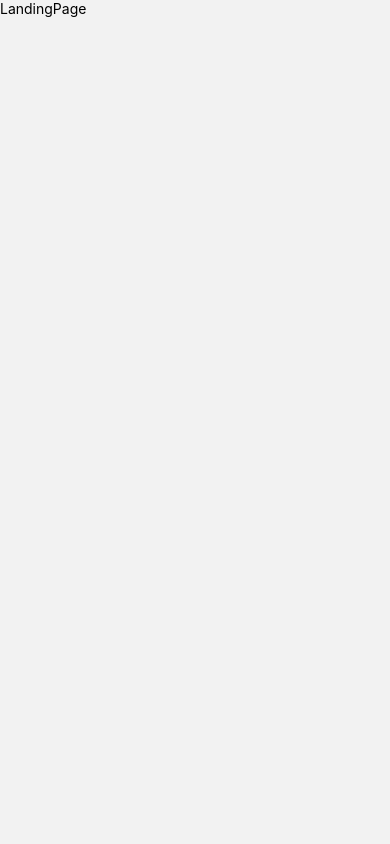
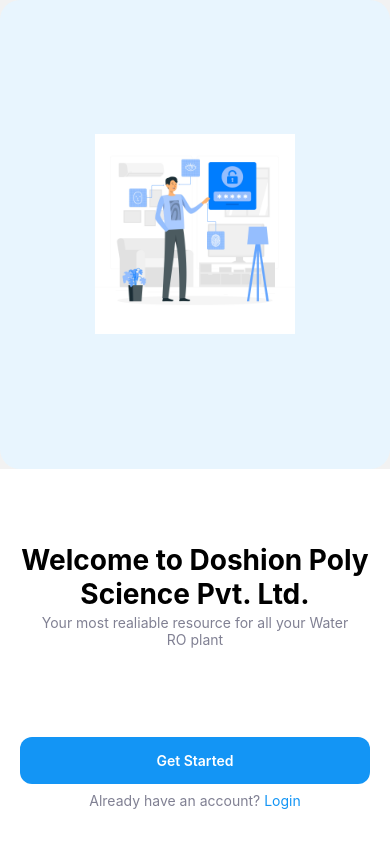
Before and after one commit to Infolanze807/water-ro-app, a React Native app: screen /landingpage in a window 390 px wide. Built offline with nearby package versions, Linux system fonts and the light colour scheme.

Commit message:
Color theme

```diff
--- a/App.js
+++ b/App.js
@@ -13,7 +13,7 @@
   const Stack = createStackNavigator();
   return (
       <NavigationContainer>
-        <Stack.Navigator initialRouteName="sign-up" screenOptions={{headerShown:false}}>
+        <Stack.Navigator initialRouteName="landingpage" screenOptions={{headerShown:false}}>
           <Stack.Screen name="Home" component={HomeTabNavigation} />
           <Stack.Screen name="sign-up" component={Sign_up} />
           <Stack.Screen name="sign-in" component={Sign_in} />
--- /dev/null
+++ b/src/Components/Colors/Colors.js
@@ -0,0 +1,11 @@
+const colors = {
+    primary: '#1395f5',
+    background: '#e8f5fe',
+    gray: '#808093',
+    white: '#ffffff',
+    black: '#000000',
+    lightGray: '#f3f4f6',
+    // Add more colors as needed
+  };
+
+  export default colors;
--- a/src/Components/LandingPage/LandingPage.js
+++ b/src/Components/LandingPage/LandingPage.js
@@ -1,12 +1,120 @@
-import { View, Text } from 'react-native'
+import { View, Text, StyleSheet, TouchableOpacity, Image, Platform } from 'react-native'
 import React from 'react'
+import img from "../../../assets/images/4140045.jpg"
+import colors from '../Colors/Colors'
 
-const LandingPage = () => {
+const LandingPage = ({navigation}) => {
   return (
-    <View>
-      <Text>LandingPage</Text>
+    <View style={styles.container}>
+      <View style={styles.mainContainer}>
+        <Image style={styles.image} source={img} alt='Image' />
+      </View>
+      <View style={styles.secondContainer}>
+        <View style={styles.mainSecond}>
+          <Text style={styles.mainMain}>Welcome to Doshion Poly Science Pvt. Ltd.</Text>
+          <Text style={styles.subMain}>Your most realiable resource for all your Water RO plant</Text>
+        </View>
+        <View style={styles.subSecond}>
+          <TouchableOpacity style={styles.button} onPress={() => {
+              navigation.navigate("sign-up");
+            }}>
+            <Text style={styles.buttonText}>Get Started</Text>
+          </TouchableOpacity>
+          <View style={styles.mainLogin}>
+            <Text style={styles.subLogin}>Already have an account?</Text>
+            <TouchableOpacity onPress={() => {
+              navigation.navigate("sign-in");
+            }}>
+              <Text style={styles.login}>Login</Text>
+            </TouchableOpacity>
+          </View>
+        </View>
+      </View>
     </View>
   )
 }
 
-export default LandingPage
+export default LandingPage;
+
+const styles= StyleSheet.create({
+   container: {
+    flex: 1,
+   },
+   mainContainer: {
+    flex:5,
+    alignItems: 'center',
+    justifyContent: 'center',
+    backgroundColor: colors.background,
+    ...Platform.select({
+      ios: {
+        shadowColor: '#000',
+        shadowOffset: { width: 0, height: 2 },
+        shadowOpacity: 0.2,
+        shadowRadius: 4,
+      },
+      android: {
+        elevation: 7,
+      },
+    }),
+    borderRadius: 20,
+   },
+   secondContainer: {
+    flex:4,
+    paddingHorizontal: 20,
+    backgroundColor: 'white'
+   },
+   mainSecond: {
+    // backgroundColor: 'green',
+    flex: 3,
+    display: 'flex',
+    justifyContent: 'center',
+    alignItems: 'center',
+    paddingTop: 20,
+   },
+   subSecond: {
+    flex: 2,
+    display: 'flex',
+    justifyContent: 'center',
+    alignItems: 'center',
+   },
+   image: {
+    height: 200,
+    width: 200,
+   },
+   mainMain: {
+    fontSize: 28,
+    fontWeight: '700',
+    textAlign: 'center',
+   },
+   subMain: {
+    fontSize: 14,
+    textAlign: 'center',
+    paddingTop: 3,
+    color: colors.gray,
+    paddingHorizontal: 15,
+   },
+   button: {
+    backgroundColor: colors.primary,
+    width: '100%',
+    padding: 10,
+    paddingVertical: 15,
+    borderRadius: 12,
+   },
+   buttonText: {
+    textAlign: 'center',
+    color: 'white',
+    fontWeight: "600",
+   },
+   mainLogin: {
+    display: 'flex',
+    flexDirection: 'row',
+    gap: 4,
+    paddingTop: 8,
+   },
+   subLogin: {
+    color: colors.gray,
+   },
+   login: {
+    color: colors.primary,
+   },
+})
--- a/src/Components/Product/Product.js
+++ b/src/Components/Product/Product.js
@@ -1,21 +1,34 @@
-import { View, Text, Image, TouchableOpacity, ScrollView, StyleSheet } from 'react-native';
-import React from 'react';
-import Ionicons from '@expo/vector-icons/Ionicons';
+import {
+  View,
+  Text,
+  Image,
+  TouchableOpacity,
+  ScrollView,
+  StyleSheet,
+} from "react-native";
+import React from "react";
+import Ionicons from "@expo/vector-icons/Ionicons";
+import FontAwesome from "@expo/vector-icons/FontAwesome";
+import colors from "../Colors/Colors";
 
 const Product = ({ route, navigation }) => {
-
   const { product } = route.params;
 
   return (
     <View style={styles.container}>
+      <View style={styles.share}>
         <View style={styles.header}>
-        <TouchableOpacity onPress={() => navigation.goBack('-1')}>
-          <Ionicons name="arrow-back" size={28} color="black" />
+          <TouchableOpacity onPress={() => navigation.goBack("-1")}>
+            <Ionicons name="arrow-back" size={28} color={colors.white} />
+          </TouchableOpacity>
+          <Text style={styles.headerText}>Product Details</Text>
+        </View>
+        <TouchableOpacity style={styles.shareButton}>
+          <FontAwesome name="share-square-o" size={20} color={colors.white} />
         </TouchableOpacity>
-        <Text style={styles.headerText}>Product Details</Text>
       </View>
-      <ScrollView showsVerticalScrollIndicator={false} >
-      <View style={styles.imageContainer}>
+      <ScrollView showsVerticalScrollIndicator={false}>
+        <View style={styles.imageContainer}>
           <Image source={product.img} style={styles.productImage} />
         </View>
         <View style={styles.specificationsContainer}>
@@ -76,95 +89,105 @@
 const styles = StyleSheet.create({
   container: {
     flex: 1,
-    paddingTop: 35,
-    backgroundColor: 'white',
+    paddingTop: 42,
+    backgroundColor: colors.primary,
   },
   header: {
-    flexDirection: 'row',
-    paddingBottom: 5,
+    flexDirection: "row",
+    alignItems: "center",
+  },
+  share: {
+    display: "flex",
+    flexDirection: "row",
+    alignItems: "center",
+    justifyContent: "space-between",
     paddingHorizontal: 15,
-    alignItems: 'center',
+    paddingBottom: 9,
   },
   headerText: {
-    fontWeight: '600',
+    fontWeight: "500",
     fontSize: 23,
     marginLeft: 6,
+    color: colors.white,
+  },
+  shareButton: {
+    paddingTop: 8,
   },
   imageContainer: {
-    justifyContent: 'center',
-    alignItems: 'center',
+    justifyContent: "center",
+    alignItems: "center",
   },
   productImage: {
-    width: '100%',
+    width: "100%",
     height: 290,
   },
   specificationsContainer: {
     paddingTop: 20,
     paddingHorizontal: 17,
-    backgroundColor: '#f3f4f6',
+    backgroundColor: colors.white,
   },
   specificationsTitle: {
     fontSize: 18,
     fontWeight: "500",
     marginBottom: 12,
-    textAlign: 'center',
+    textAlign: "center",
   },
   specifications: {
-    flexDirection: 'row',
-    justifyContent: 'space-between',
+    flexDirection: "row",
+    justifyContent: "space-between",
     paddingBottom: 20,
   },
   specificationLabel: {
-    color: 'gray',
+    color: "gray",
     fontSize: 16,
   },
   specificationValue: {
     fontSize: 16,
   },
   footer: {
-    position: 'absolute',
+    position: "absolute",
     bottom: 0,
     left: 0,
     right: 0,
     justifyContent: "center",
-    backgroundColor: 'white',
+    backgroundColor: colors.white,
     padding: 10,
     paddingHorizontal: 3,
-    flexDirection: 'row',
+    flexDirection: "row",
     gap: 12,
   },
   button1: {
-    backgroundColor: "white",
+    backgroundColor: colors.white,
     padding: 9,
-    borderColor: "#3034E9",
+    borderColor: colors.primary,
     borderWidth: 1,
     borderRadius: 9999,
     width: "44%",
     shadowColor: "#000",
     shadowOffset: { width: 0, height: 2 },
-    shadowOpacity: 0.8,
-    shadowRadius: 3.84,
-    elevation: 5,
+    shadowOpacity: 0.2,
+    shadowRadius: 1,
+    elevation: 4,
   },
   button2: {
-    backgroundColor: "#3034E9",
+    backgroundColor: colors.primary,
     padding: 9,
     borderRadius: 9999,
     width: "44%",
     shadowColor: "#000",
     shadowOffset: { width: 0, height: 2 },
-    shadowOpacity: 0.8,
-    shadowRadius: 3.84,
-    elevation: 5,
+    shadowOpacity: 0.2,
+    shadowRadius: 1,
+    elevation: 4,
   },
   buttonText1: {
-    textAlign: 'center',
-    color: '#3034E9',
+    textAlign: "center",
+    color: colors.primary,
     fontSize: 18,
   },
   buttonText2: {
-    textAlign: 'center',
-    color: 'white',
+    textAlign: "center",
+    color: colors.white,
     fontSize: 18,
   },
-})
+});
--- a/src/Components/ViewAll/ViewAll.js
+++ b/src/Components/ViewAll/ViewAll.js
@@ -1,71 +1,30 @@
-import { View, Text, ScrollView, TouchableOpacity, FlatList, Image } from 'react-native'
+import { View, Text, ScrollView, TouchableOpacity, FlatList, Image, StyleSheet } from 'react-native'
 import React from 'react'
 import Ionicons from '@expo/vector-icons/Ionicons';
-import img from '../../../assets/images/water-filters-glasses-water-ice.jpg';
-import img1 from '../../../assets/images/strong-base-anion-isoporous-250x250.webp';
-import img2 from '../../../assets/images//strong-acid-cation-resin-water-demineralization-softening-resin-250x250.webp';
-import img3 from '../../../assets/images//mixed-bed-super-charge-resin-sdi-250x250.webp';
-import img4 from '../../../assets/images/strong-cation-resin-csa-121-250x250.webp';
-import img5 from '../../../assets/images/strong-base-anion-isoporous-250x250.webp';
-import img6 from '../../../assets/images/resin-ion-exchange-250x250.webp';
+import colors from '../Colors/Colors';
 
 
-const ViewAll = ({navigation}) => {
-    const data = [
-        {
-          id: "1",
-          img: img1,
-          name: "Demineralization Resin",
-          price: "$10/KG"
-        },
-        {
-          id: "2",
-          img: img2,
-          name: "Softening Resin",
-          price: "$15/KG"
-        },
-        {
-          id: "3",
-          img: img3,
-          name: "Iron Removal Resin",
-          price: "$30/KG"
-        },
-        {
-          id: "4",
-          img: img4,
-          name: "Ion Exchange Resin",
-          price: "$50/KG"
-        },
-        {
-          id: "5",
-          img: img5,
-          name: "Anion Resin",
-          price: "$20/KG"
-        },
-        {
-          id: "6",
-          img: img6,
-          name: "Cnc Wire Cut Edm",
-          price: "$25/KG"
-        },
-      ];
+const ViewAll = ({route, navigation}) => {
+
+      const { data} = route.params;
+
   return (
-    <View className='pt-9 px-3'>
-      <View className="flex flex-row items-center">
+    <View className='pt-9' style={styles.container}>
+      <View className="flex flex-row items-center px-3 py-1.5">
           <TouchableOpacity onPress={() => navigation.goBack('-1')}>
-            <Ionicons name="arrow-back" size={28} color="black" />
+            <Ionicons name="arrow-back" size={28} color={colors.white} />
           </TouchableOpacity>
-          <Text className="text-base text-[23px] mx-3">Products</Text>
+          <Text className="text-2xl ml-2.5 font-semibold" style={styles.product}>Products</Text>
         </View>
-        <View>
-        <ScrollView showsVerticalScrollIndicator={false} style={{ marginTop: 10,display:'flex' ,padding:10 , marginBottom:70}}>
+        <View className='bg-white px-2'>
+        <ScrollView showsVerticalScrollIndicator={false} style={{ marginTop: 5,display:'flex', padding:10, marginBottom:88 }}>
         <FlatList
           data={data}
           renderItem={({ item }) => (
-            <TouchableOpacity
+            <TouchableOpacity onPress={() => navigation.navigate('product', {product: item})}
               style={{
                 padding: 10,
-                backgroundColor: "white",
+                backgroundColor: colors.background,
                 borderRadius: 15,
                 marginBottom: 15,
                 flexDirection: "row",
@@ -80,13 +39,13 @@
               <View style={{ gap: 3, display: "flex" }}>
                 <Text
                   style={{
-                    color: "gray",
-                    fontSize: 15,
+
+                    fontSize: 17,
                   }}
                 >
                   {item.name}
                 </Text>
-                <Text style={{  fontSize: 19 }}>
+                <Text style={{  fontSize: 15, color: "gray" }}>
                   {item.price}
                 </Text>
               </View>
@@ -99,4 +58,13 @@
   )
 }
 
-export default ViewAll
+export default ViewAll;
+
+const styles = StyleSheet.create({
+  container: {
+    backgroundColor: colors.primary,
+  },
+  product: {
+    color: colors.white,
+  },
+})
--- a/src/Pages/Login/Sign_in.js
+++ b/src/Pages/Login/Sign_in.js
@@ -13,6 +13,7 @@
 import Entypo1 from "@expo/vector-icons/Entypo";
 import FontAwesome from "@expo/vector-icons/FontAwesome";
 import img2 from "../../../assets/images/5191079.jpg";
+import colors from "../../Components/Colors/Colors";
 
 const Sign_in = ({ navigation }) => {
   return (
@@ -48,9 +49,9 @@
         </TouchableOpacity>
       </View>
       <View className="flex flex-row gap-6 justify-center mt-5">
-        <Entypo name="twitter-with-circle" size={28} color="blue" />
+        <Entypo name="twitter-with-circle" size={28} color={colors.primary} />
         <FontAwesome name="google-plus-official" size={28} color="red" />
-        <Entypo1 name="linkedin-with-circle" size={28} color="blue" />
+        <Entypo1 name="linkedin-with-circle" size={28} color={colors.primary} />
       </View>
         <Pressable className="flex flex-row mx-auto pt-8">
           <Text>Don't have an account?</Text>
@@ -59,7 +60,7 @@
               navigation.navigate("sign-up");
             }}
           >
-            <Text className=" text-red-700"> Sign Up</Text>
+            <Text style={styles.SignUp}> Sign Up</Text>
           </TouchableOpacity>
         </Pressable>
     </ScrollView>
@@ -70,7 +71,7 @@
 
 const styles = StyleSheet.create({
   button: {
-    backgroundColor: "#3034E9",
+    backgroundColor: colors.primary,
     padding: 9,
     borderRadius: 9999,
     width: "100%",
@@ -82,6 +83,9 @@
   },
   container: {
     paddingTop: 20,
+  },
+  SignUp: {
+    color: colors.primary
   },
   fieldset: {
     borderWidth: 1,
--- a/src/Pages/Regestration/Sign_up.js
+++ b/src/Pages/Regestration/Sign_up.js
@@ -13,6 +13,7 @@
 import FontAwesome from "@expo/vector-icons/FontAwesome";
 import Entypo1 from "@expo/vector-icons/Entypo";
 import img2 from "../../../assets/images/6368592.jpg";
+import colors from "../../Components/Colors/Colors";
 
 const Sign_up = ({ navigation }) => {
   return (
@@ -81,9 +82,9 @@
         </TouchableOpacity>
       </View>
       <View className="flex flex-row gap-6 justify-center mt-5">
-        <Entypo name="twitter-with-circle" size={28} color="blue" />
+        <Entypo name="twitter-with-circle" size={28} color={colors.primary} />
         <FontAwesome name="google-plus-official" size={28} color="red" />
-        <Entypo1 name="linkedin-with-circle" size={28} color="blue" />
+        <Entypo1 name="linkedin-with-circle" size={28} color={colors.primary} />
       </View>
           <Pressable className="flex flex-row mx-auto pt-7">
           <Text>Already have an account?</Text>
@@ -92,7 +93,7 @@
               navigation.navigate("sign-in");
             }}
           >
-            <Text className=" text-red-700"> Sign In</Text>
+            <Text style={styles.SignIn}> Sign In</Text>
           </TouchableOpacity>
         </Pressable>
     </ScrollView>
@@ -101,7 +102,7 @@
 
 const styles = StyleSheet.create({
   button: {
-    backgroundColor: "#3034E9",
+    backgroundColor: colors.primary,
     padding: 9,
     borderRadius: 9999,
     width: "100%",
@@ -113,6 +114,9 @@
   },
   container: {
     paddingTop: 20,
+  },
+  SignIn: {
+    color: colors.primary,
   },
   fieldset: {
     borderWidth: 1,
@@ -128,7 +132,7 @@
     backgroundColor: "#FFFFFF",
     paddingHorizontal: 5,
     fontSize: 12,
-    color: "#4B5563", // gray-700
+    color: "#4B5563",
   },
   inputContainer: {
     flexDirection: "row",
--- a/src/Pages/VerifyOTP/VerifyOTP.js
+++ b/src/Pages/VerifyOTP/VerifyOTP.js
@@ -2,6 +2,7 @@
 import React from "react";
 import img2 from "../../../assets/images/6538623.jpg";
 import MaterialIcons from '@expo/vector-icons/MaterialIcons';
+import colors from "../../Components/Colors/Colors";
 
 export default function VerifyOTP({navigation}) {
   return (
@@ -39,7 +40,7 @@
               navigation.navigate("sign-up");
             }}
           >
-            <Text className=" text-red-700"> Sign In</Text>
+            <Text style={styles.SignIn}> Sign In</Text>
           </TouchableOpacity>
         </Pressable>
     </ScrollView>
@@ -48,7 +49,7 @@
 
 const styles = StyleSheet.create({
     button: {
-      backgroundColor: "#3034E9",
+      backgroundColor: colors.primary,
       padding: 9,
       borderRadius: 9999,
       width: "100%",
@@ -60,6 +61,9 @@
     },
     container: {
       paddingTop: 20,
+    },
+    SignIn: {
+      color: colors.primary,
     },
     fieldset: {
       borderWidth: 1,
```
Also changed, not shown: src/Navigators/HomeTabNavigation.js (+5 -4 lines), src/Pages/Home/Home.js (+26 -5 lines).
